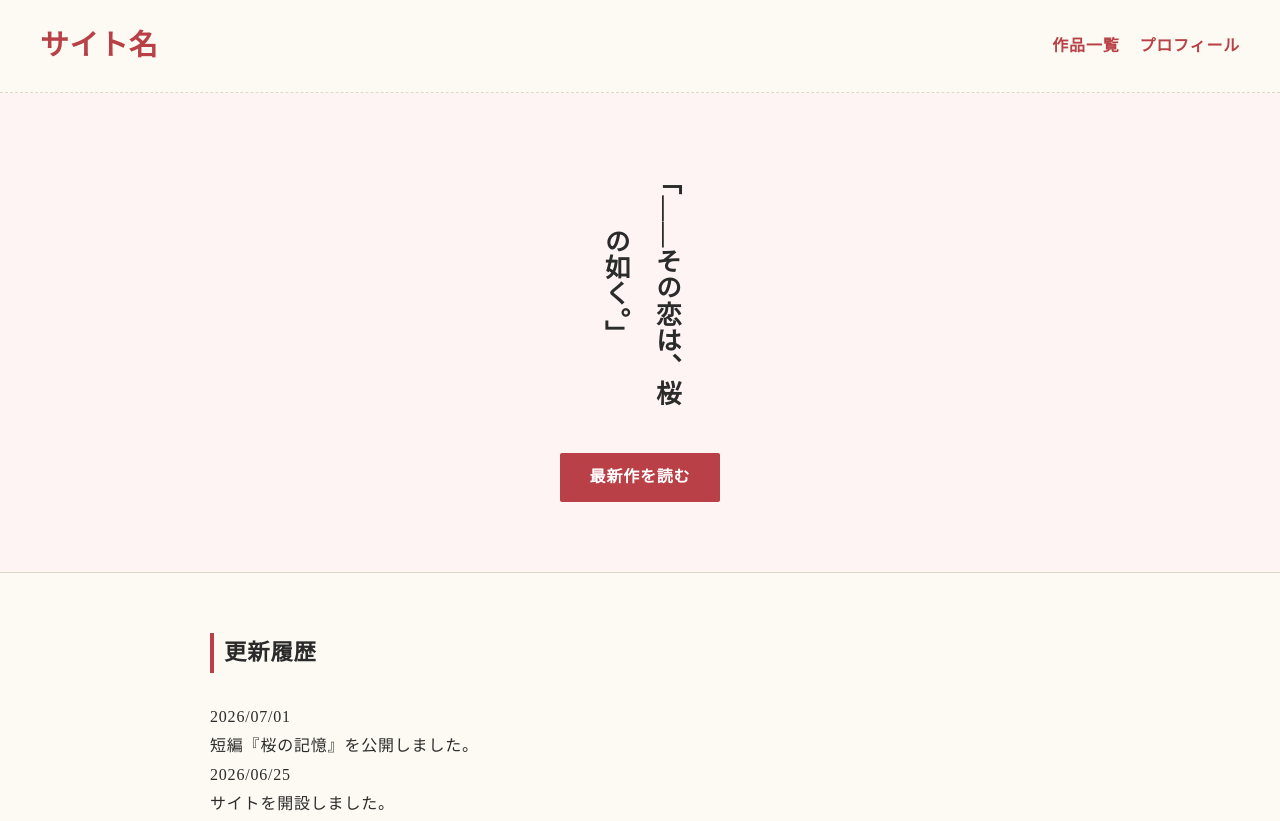
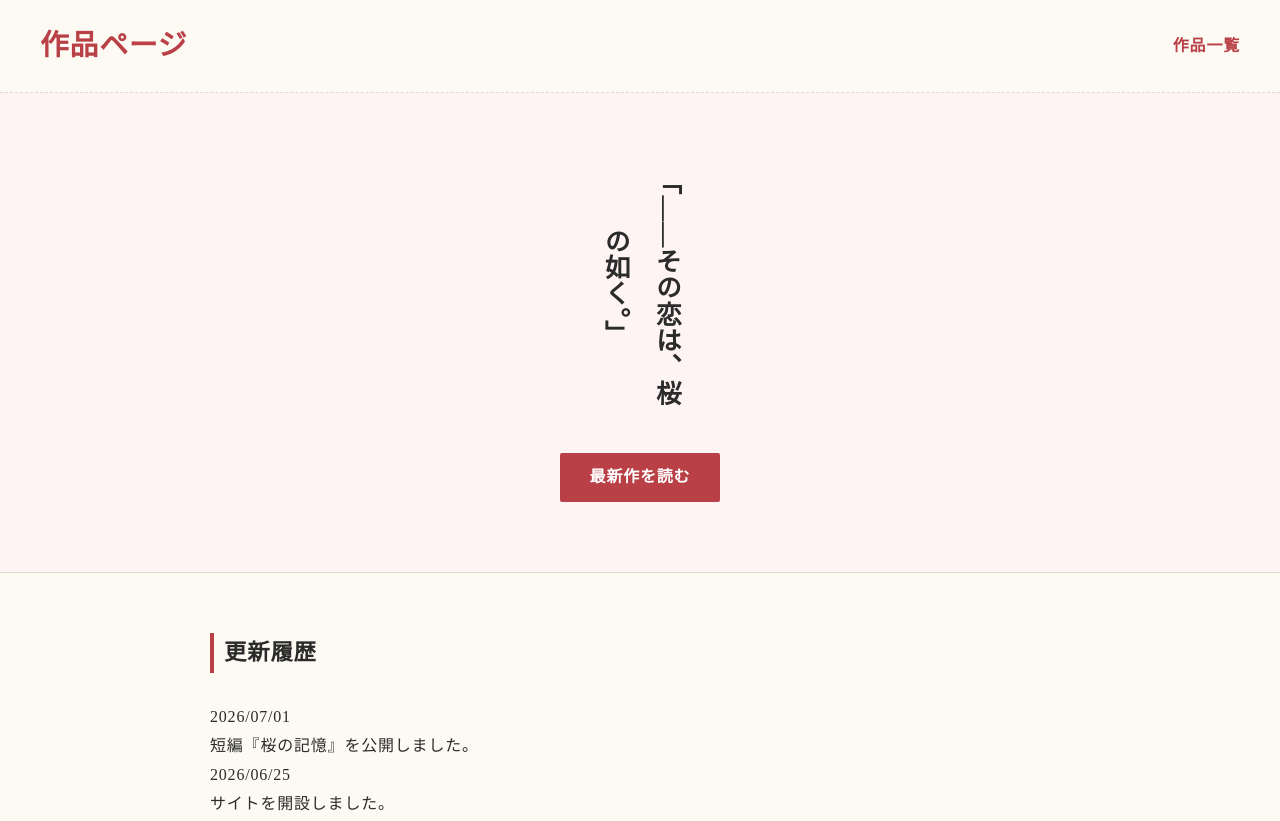
Before and after one commit to Florence1115/Florence.github.io, a plain HTML site: page index.html in a window 1280 px wide. Shown: the top 821 px of the page. Drawn offline with Linux system fonts and the light colour scheme.

Commit message:
Update title and header text in index.html

```diff
--- a/index.html
+++ b/index.html
@@ -3,18 +3,17 @@
 <head>
     <meta charset="UTF-8">
     <meta name="viewport" content="width=device-width, initial-scale=index.html">
-    <title>あなたのサイト名（仮）</title>
+    <title>monooki</title>
     <link rel="stylesheet" href="style.css">
     </head>
 <body>
 
     <header>
         <div class="site-logo">
-            <h1>サイト名</h1> </div>
+            <h1>作品ページ</h1> </div>
         <nav class="global-navigation">
             <ul>
                 <li><a href="#works">作品一覧</a></li>
-                <li><a href="#profile">プロフィール</a></li>
             </ul>
         </nav>
     </header>
```
